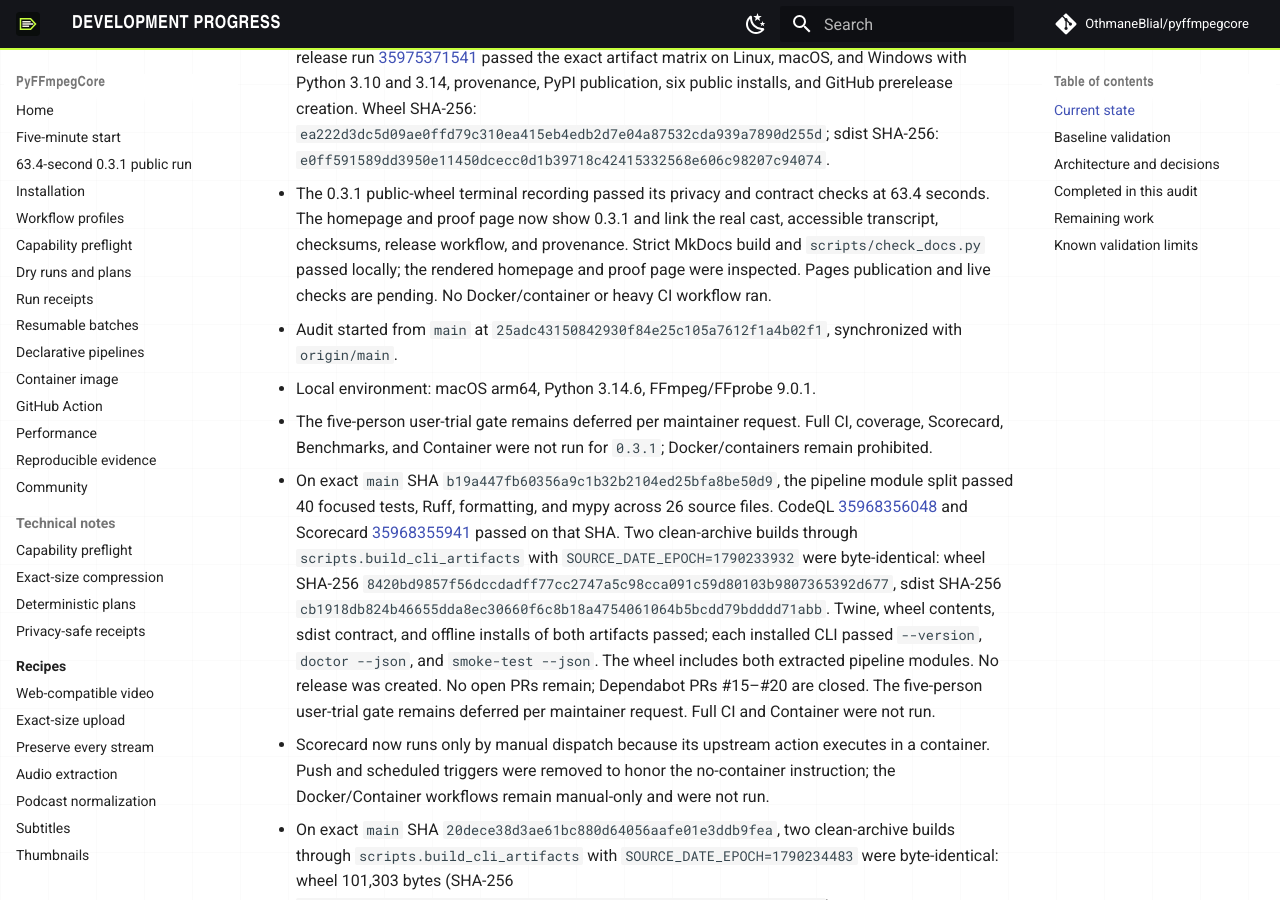
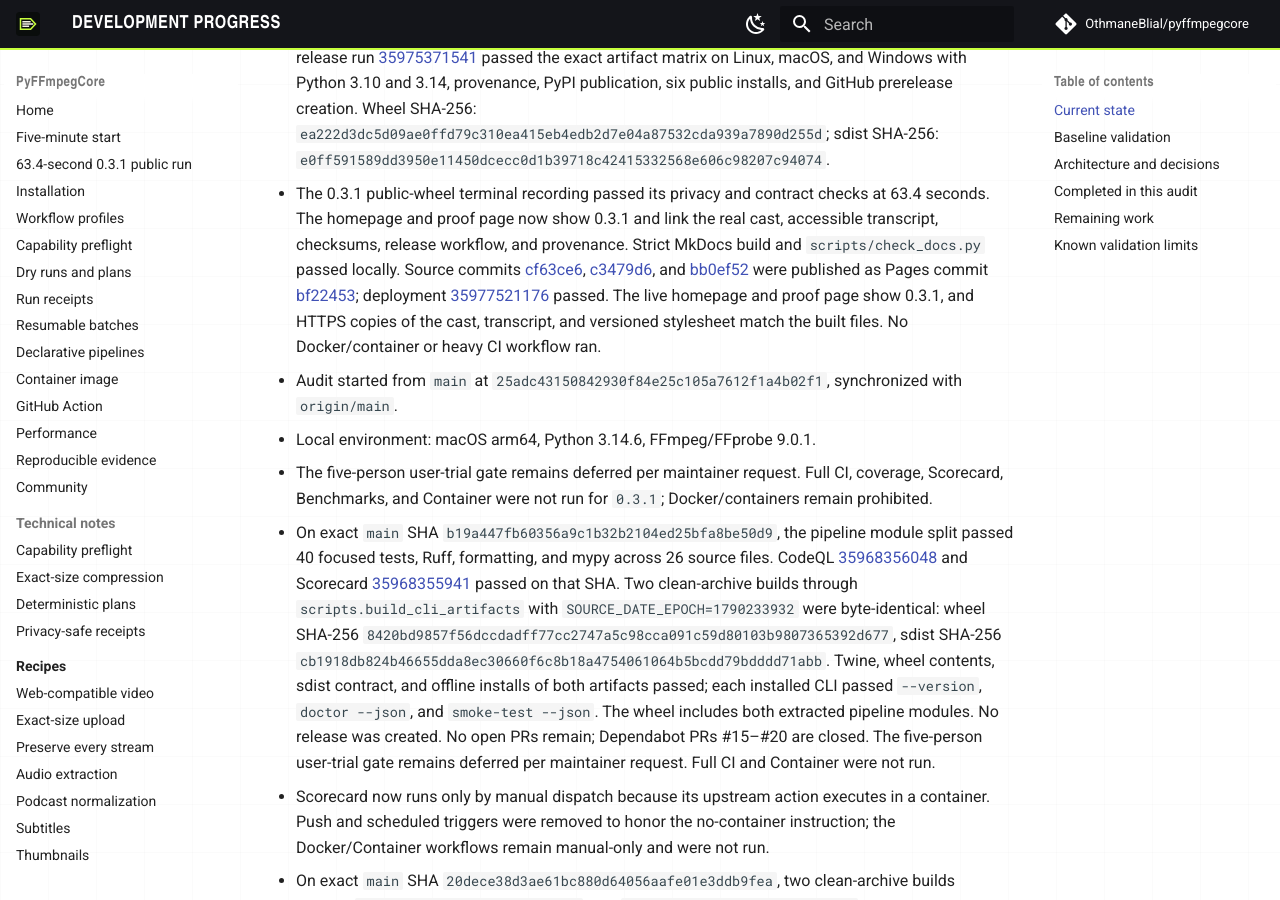
Before and after one commit to OthmaneBlial/pyffmpegcore, an MkDocs documentation site: the page built from docs/PROGRESS.md, in a window 1280 px wide and 900 px high, scrolled down 782 px. Built offline with MkDocs 1.6.1 and Material for MkDocs 9.7.7, drawn with Linux system fonts in a browser that asks for light colours; comment, search, counter and statistics services are not loaded.

Commit message:
docs: record 0.3.1 site deployment

```diff
--- a/docs/PROGRESS.md
+++ b/docs/PROGRESS.md
@@ -6,7 +6,7 @@
 
 - On exact `main` SHA `4f3c3c06bbf696d51260f50ec69cdc5d267d7d1b`, direct Python batch runs now honor `BatchPolicy.per_job_timeout_seconds`, and execution/batch policies reject non-finite timeouts. The CI fast suite passed (391 passed, 102 real-media tests deselected), along with Ruff, formatting, mypy (38 source files), compileall, generated-doc checks, documentation links, and `git diff --check`. No container or full CI job ran.
 - Signed beta `0.3.1` was published from tag `v0.3.1` at exact source SHA `562ae6ce92a8b321f15a6a250cf7802f2c9bb5bc`. Manual release run [35975145754](https://github.com/OthmaneBlial/pyffmpegcore/actions/runs/35975145754) and tagged release run [35975371541](https://github.com/OthmaneBlial/pyffmpegcore/actions/runs/35975371541) passed the exact artifact matrix on Linux, macOS, and Windows with Python 3.10 and 3.14, provenance, PyPI publication, six public installs, and GitHub prerelease creation. Wheel SHA-256: `ea222d3dc5d09ae0ffd79c310ea415eb4edb2d7e04a87532cda939a7890d255d`; sdist SHA-256: `e0ff591589dd3950e11450dcecc0d1b39718c42415332568e606c98207c94074`.
-- The 0.3.1 public-wheel terminal recording passed its privacy and contract checks at 63.4 seconds. The homepage and proof page now show 0.3.1 and link the real cast, accessible transcript, checksums, release workflow, and provenance. Strict MkDocs build and `scripts/check_docs.py` passed locally; the rendered homepage and proof page were inspected. Pages publication and live checks are pending. No Docker/container or heavy CI workflow ran.
+- The 0.3.1 public-wheel terminal recording passed its privacy and contract checks at 63.4 seconds. The homepage and proof page now show 0.3.1 and link the real cast, accessible transcript, checksums, release workflow, and provenance. Strict MkDocs build and `scripts/check_docs.py` passed locally. Source commits [cf63ce6](https://github.com/OthmaneBlial/pyffmpegcore/commit/cf63ce6), [c3479d6](https://github.com/OthmaneBlial/pyffmpegcore/commit/c3479d6), and [bb0ef52](https://github.com/OthmaneBlial/pyffmpegcore/commit/bb0ef52) were published as Pages commit [bf22453](https://github.com/OthmaneBlial/OthmaneBlial.github.io/commit/bf22453c9235a165c29400b14763744ed3f8e043); deployment [35977521176](https://github.com/OthmaneBlial/OthmaneBlial.github.io/actions/runs/35977521176) passed. The live homepage and proof page show 0.3.1, and HTTPS copies of the cast, transcript, and versioned stylesheet match the built files. No Docker/container or heavy CI workflow ran.
 - Audit started from `main` at `25adc43150842930f84e25c105a7612f1a4b02f1`, synchronized with `origin/main`.
 - Local environment: macOS arm64, Python 3.14.6, FFmpeg/FFprobe 9.0.1.
 - The five-person user-trial gate remains deferred per maintainer request. Full CI, coverage, Scorecard, Benchmarks, and Container were not run for `0.3.1`; Docker/containers remain prohibited.
```
